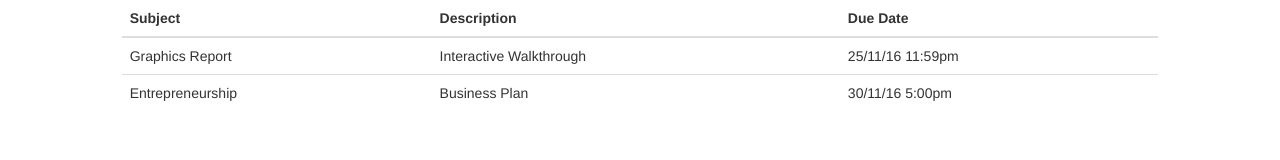
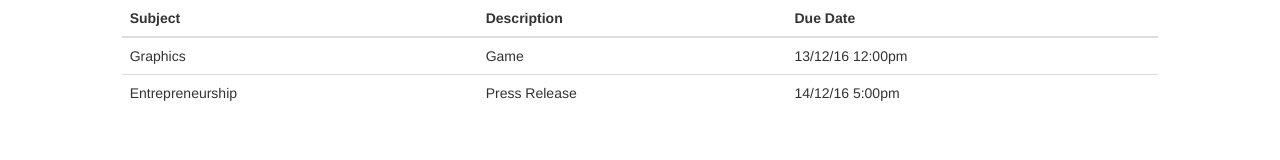
Before and after one commit to mcnestrb/todo, a plain HTML site: page index.html in a window 1280 px wide. Drawn offline with nearby package versions, Linux system fonts and the light colour scheme.

Commit message:
Update 02/12/16

```diff
--- a/index.html
+++ b/index.html
@@ -18,14 +18,14 @@
                 </thead>
                 <tbody>
                     <tr>
-                        <td>Graphics Report</td>
-                        <td>Interactive Walkthrough</td>
-                        <td>25/11/16 11:59pm</td>
+                        <td>Graphics</td>
+                        <td>Game</td>
+                        <td>13/12/16 12:00pm</td>
                     </tr>
                     <tr>
                         <td>Entrepreneurship</td>
-                        <td>Business Plan</td>
-                        <td>30/11/16 5:00pm</td>
+                        <td>Press Release</td>
+                        <td>14/12/16 5:00pm</td>
                     </tr>
                 </tbody>
             </table>
```
